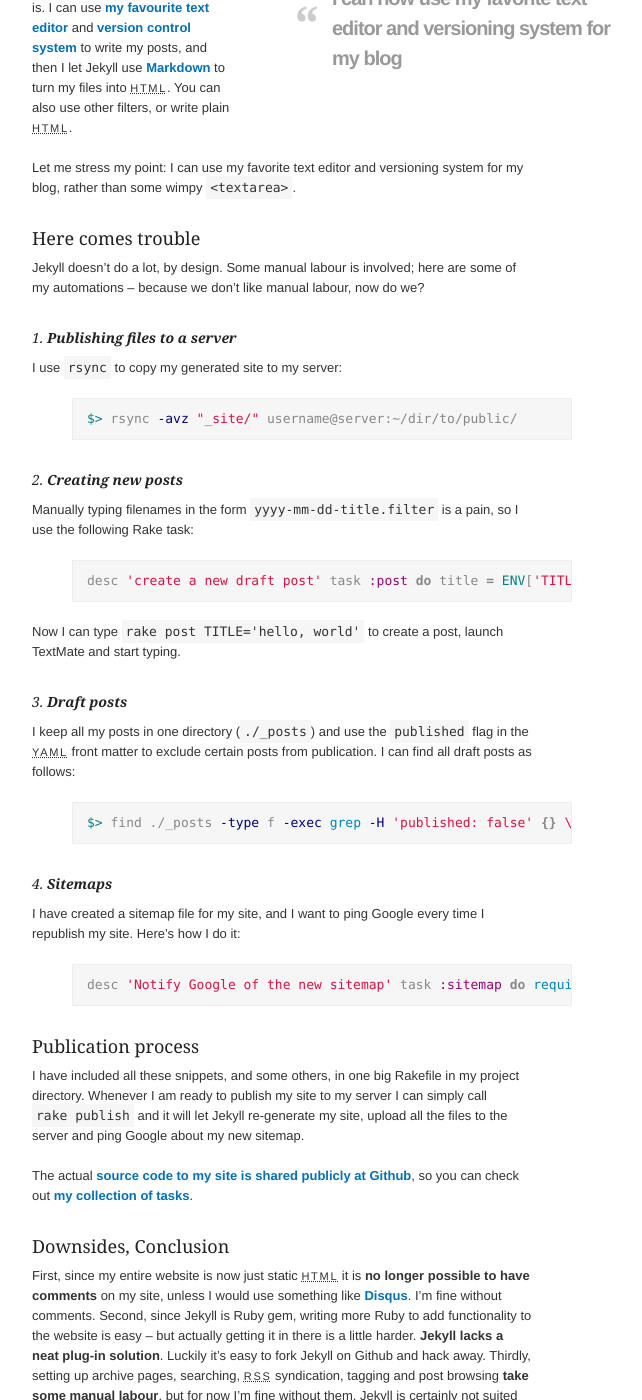
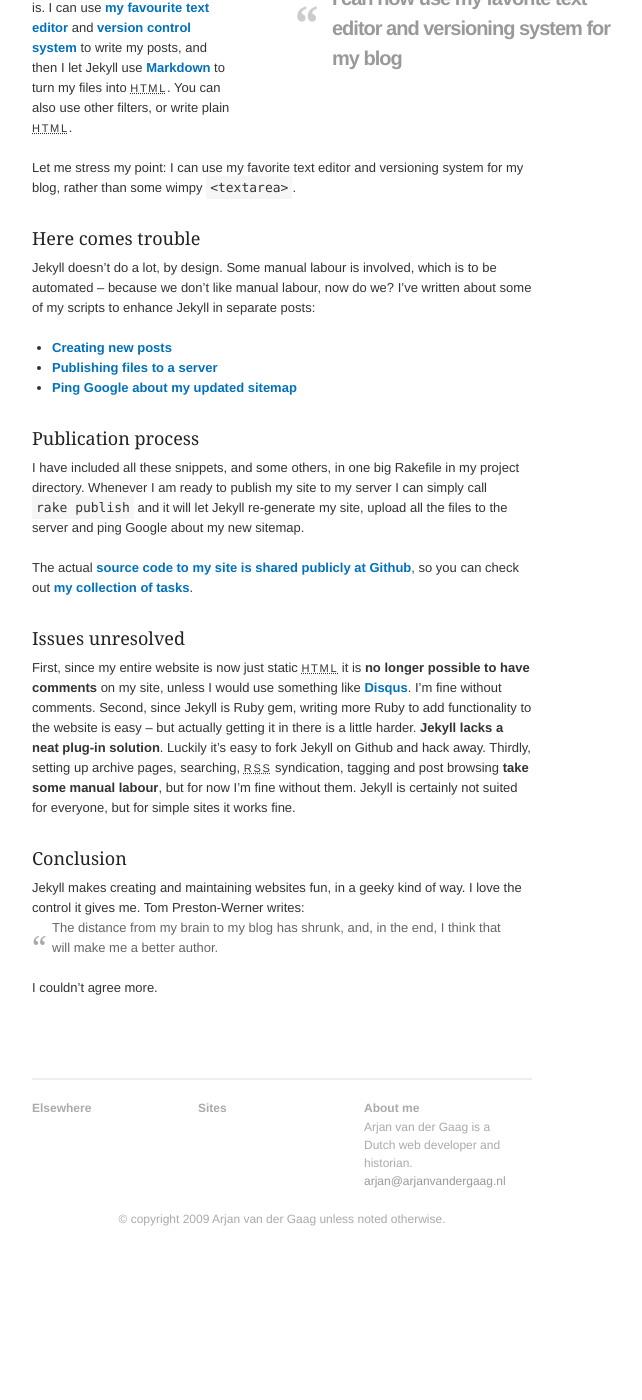
Before and after one commit to avdgaag/arjanvandergaag.nl, a Jekyll site: the page built from _posts/2009-06-07-using-jekyll-to-create-websites.markdown, in a window 1280 px wide and 1400 px high, scrolled down 542 px. Shown: the whole window, without its empty margins (358-1000 px from the left). Built offline with Jekyll 4.4.1, drawn with Linux system fonts in a browser that asks for light colours; after the commit the page ends 1810 px from its top, so only the background shows below that; part of the change alters nothing that is shown; some of the changed text lies outside the part shown.

Commit message:
Split Jekyll post into multiple entries

```diff
--- a/_posts/2009-06-16-using-jekyll-to-create-websites.markdown
+++ b/_posts/2009-06-07-using-jekyll-to-create-websites.markdown
@@ -2,7 +2,9 @@
 layout: post
 title: Using Jekyll to create websites
 published: true
-category: code
+categories:
+  - code
+  - jekyll
 ---
 
 To both speed up and simplify this site's maintenance I've gotten rid of
@@ -35,77 +37,13 @@ system for my blog, rather than some wimpy `<textarea>`.
 
 ## Here comes trouble
 
-Jekyll doesn't do a lot, by design. Some manual labour is involved; here are
-some of my automations -- because we don't like manual labour, now do we?
+Jekyll doesn't do a lot, by design. Some manual labour is involved, which is
+to be automated -- because we don't like manual labour, now do we? I've
+written about some of my scripts to enhance Jekyll in separate posts:
 
-### 1. **Publishing files to a server**
-
-I use `rsync` to copy my generated site to my server:
-
-{% highlight bash %}
-$> rsync -avz "_site/" username@server:~/dir/to/public/
-{% endhighlight %}
-
-### 2. **Creating new posts**
-
-Manually typing filenames in the form `yyyy-mm-dd-title.filter` is a
-pain, so I use the following Rake task:
-
-{% highlight ruby %}
-desc 'create a new draft post'
-task :post do
-  title = ENV['TITLE']
-  slug = "#{Date.today}-#{title.downcase.gsub(/[^\w]+/, '-')}"
-
-  file = File.join(File.dirname(__FILE__), '_posts', slug + '.markdown')
-
-  File.open(file, "w") do |f|
-    f << <<-EOS.gsub(/^    /, '')
-    ---
-    layout: post
-    title: #{title}
-    published: false
-    categories:
-    ---
-
-    EOS
-  end
-
-  system ("#{ENV['EDITOR']} #{file}")
-end
-{% endhighlight %}
-
-Now I can type `rake post TITLE='hello, world'` to create a post, launch
-TextMate and start typing.
-
-### 3. **Draft posts**
-
-I keep all my posts in one directory (`./_posts`) and use the `published` flag
-in the YAML front matter to exclude certain posts from publication. I can find
-all draft posts as follows:
-
-{% highlight bash %}
-$> find ./_posts -type f -exec grep -H 'published: false' {} \\;
-{% endhighlight %}
-
-### 4. **Sitemaps**
-
-I have created a sitemap file for my site, and I want to ping Google every
-time I republish my site. Here's how I do it:
-
-{% highlight ruby %}
-desc 'Notify Google of the new sitemap'
-task :sitemap do
-    require 'net/http'
-    require 'uri'
-    Net::HTTP.get(
-        'www.google.com',
-        '/webmasters/tools/ping?sitemap=' +
-        URI.escape('http://domain.com/sitemap.xml')
-    )
-  end
-end
-{% endhighlight %}
+- [Creating new posts][8]
+- [Publishing files to a server][9]
+- [Ping Google about my updated sitemap][10]
 
 ## Publication process
 
@@ -117,7 +55,7 @@ all the files to the server and ping Google about my new sitemap.
 The actual [source code to my site is shared publicly at Github][5], so you
 can check out [my collection of tasks][6].
 
-## Downsides, Conclusion
+## Issues unresolved
 
 First, since my entire website is now just static HTML it is **no longer
 possible to have comments** on my site, unless I would use something like
@@ -128,6 +66,8 @@ solution**. Luckily it's easy to fork Jekyll on Github and hack away. Thirdly,
 setting up archive pages, searching, RSS syndication, tagging and post
 browsing **take some manual labour**, but for now I'm fine without them.
 Jekyll is certainly not suited for everyone, but for simple sites it works fine.
+
+## Conclusion
 
 Jekyll makes creating and maintaining websites fun, in a geeky kind of way. I
 love the control it gives me. Tom Preston-Werner writes:
@@ -149,3 +89,7 @@ I couldn't agree more.
 [5]: http://github.com/avdgaag/arjanvandergaag.nl/tree/master "Browse the source code to this site at Github"
 [7]: http://disqus.com/ "DISQUS is a Javascript-based commenting system"
 [6]: http://github.com/avdgaag/arjanvandergaag.nl/blob/28539bc736a05b28f2aa4ef81e4f61f3f91375a0/Rakefile "See my project's Rakefile"
+
+[8]: /code/jekyll/2009/06/16/creating-new-jekyll-posts.html "Creating new empty posts with a rake task"
+[9]: /code/jekyll/2009/06/13/publishing-a-jekyll-website-to-a-server.html "Using rsync to copy files to my server"
+[10]: /code/jekyll/2009/06/10/rake-task-to-ping-google.html "Pinging Google with a Rake task"
--- /dev/null
+++ b/_posts/2009-06-10-rake-task-to-ping-google.markdown
@@ -0,0 +1,52 @@
+---
+layout: post
+title: Rake task to ping Google
+published: true
+categories:
+  - code
+  - jekyll
+---
+
+Creating and publishing a sitemap XML file helps search engines find and index
+all of your content. Most CMS alert Google to come check out your sitemap
+file, but here's a Rake task to do it yourself.
+{: .leader }
+
+This site is generated using Jekyll, a static website generator. I've got [a
+sitemap file set up][1] to include links to all my pages and posts. All I need
+now is to tell Google the file has changed -- and do that every time I push
+changes to my server.
+
+## Rake to the rescue
+
+I've set up the following Rake task to handle pinging Google for me:
+
+{% highlight ruby %}
+desc 'Notify Google of the new sitemap'
+task :sitemap do
+    require 'net/http'
+    require 'uri'
+    Net::HTTP.get(
+        'www.google.com',
+        '/webmasters/tools/ping?sitemap=' +
+        URI.escape('http://domain.com/sitemap.xml')
+    )
+  end
+end
+{% endhighlight %}
+
+Running `rake sitemap` is now enough to let Google know that my sitemap has
+changed. I have chained this task in my publication process, so that every
+time I run `rake publish` my site will be re-generated and published, and
+Google will be notified.
+
+I've also set up a task to ping [ping-o-matic][2]. You see
+[my entire `Rakefile` at Github][3].
+
+
+*[XML]: eXtensible Markup Language
+*[CMS]: Content Management System
+
+[1]: http://github.com/avdgaag/arjanvandergaag.nl/blob/cbc47e03d4cf766278f2982bfe79862cb251fd34/sitemap.xml "View my sitemap file on Github"
+[2]: http://pingomatic.com/ "Ping-o-Matic pings a lot of services for you"
+[3]: http://github.com/avdgaag/arjanvandergaag.nl/blob/28539bc736a05b28f2aa4ef81e4f61f3f91375a0/Rakefile "See my project's Rakefile"
--- /dev/null
+++ b/_posts/2009-06-13-publishing-a-jekyll-website-to-a-server.markdown
@@ -0,0 +1,46 @@
+---
+layout: post
+title: Publishing a Jekyll website to a server
+published: true
+categories:
+  - code
+  - jekyll
+---
+
+One of the problems with using Jekyll, a static website generator, is that you
+have to copy your files to a server _manually_ if you want the world to see
+them. Luckily, **it is easy to automate**.
+{: .leader }
+
+## Using `rsync`
+
+I use `rsync` to copy my generated site to my server. This works like a charm:
+
+{% highlight bash %}
+$> rsync -avz "_site/" username@server:~/dir/to/public/
+{% endhighlight %}
+
+The `avz` flags tell it to be verbose, and both archive and compress the data.
+
+## Rake task
+
+Remembering and typing that `rsync` line every time I want to publish my site
+is not a good idea, so I dropped the whole thing in a Rake task:
+
+{% highlight ruby %}
+desc 'rsync the contents of ./_site to the server'
+task :sync do
+  puts '* Publishing files to live server'
+  puts `rsync -avz "_site/" username@server:~/dir/to/public/`
+end
+{% endhighlight %}
+
+Publishing my site is now as easy as `rake sync`. The good thing about putting
+this in a Rake task is that I can now **chain the syncing with other tasks**:
+calling `rake publish` will re-generate my site, push code to Github, sync my
+site with the server and notify various web services about the changes to my
+site. Awesome.
+
+You can check out [my `Rakefile` at Github][1].
+
+[1]: http://github.com/avdgaag/arjanvandergaag.nl/blob/cbc47e03d4cf766278f2982bfe79862cb251fd34/Rakefile "View my Rakefile on Github"
--- /dev/null
+++ b/_posts/2009-06-16-creating-new-jekyll-posts.markdown
@@ -0,0 +1,95 @@
+---
+layout: post
+title: Creating new Jekyll posts
+published: true
+categories:
+  - code
+  - jekyll
+---
+
+Jekyll, a static site generator, is *blog-aware*. That means it tracks posts
+and publication dates. Working with such files can be tricky, but here is one
+way of using Rake to ease the pain.
+{: .leader }
+
+## What we need
+
+Jekyll requires blog posts to be saved in files with a specific filename. It
+should include the title of the post **and the publication date**. Example:
+2009-06-15-hello-world.markdown. The extension tells Jekyll what text filter
+to use (Markdown in this case).
+
+## What we want
+
+Manually typing filenames in the form `yyyy-mm-dd-title.filter` is a
+pain. I want to be able to create a post, given a title, and let it figure out
+the date itself.
+
+## What we get
+
+I use the following Rake task to create post files:
+
+{% highlight ruby linenos %}
+desc 'create a new draft post'
+task :post do
+  title = ENV['TITLE']
+  slug = "#{Date.today}-#{title.downcase.gsub(/[^\w]+/, '-')}"
+
+  file = File.join(
+    File.dirname(__FILE__),
+    '_posts',
+    slug + '.markdown'
+  )
+
+  File.open(file, "w") do |f|
+    f << <<-EOS.gsub(/^    /, '')
+    ---
+    layout: post
+    title: #{title}
+    published: false
+    categories:
+    ---
+
+    EOS
+  end
+
+  system ("#{ENV['EDITOR']} #{file}")
+end
+{% endhighlight %}
+
+Now I can type `rake post TITLE='hello, world'` to create a post. Here's what
+it does:
+
+1. At lines 3 and 4 it finds the `TITLE` argument and converts it to a
+   suitable filename with the current date prepended.
+2. At line 6 the filename is expanded to a full path to the file to create.
+3. The following block (8–18) writes a post template to that file. This is
+   some YAML front matter, with the `published` flag down by default.
+4. Finally, at line 20, it launches the file in my default text editor,
+   which in my case in [TextMate][1].
+
+## Draft posts
+
+With the `published` flag set to `false` **I can keep my drafts in my Git
+repository without actually publishing them**. I can find all draft posts
+using `rake drafts`:
+
+{% highlight ruby %}
+desc 'List all draft posts'
+task :drafts do
+  puts `find ./_posts -type f -exec grep -H 'published: false' {} \\;`
+end
+{% endhighlight %}
+
+## Renaming files
+
+One slight problem occurs when I want to rename the file to publish it on a
+different date. I don't have a task yet that can easily rename a file. It
+would also be useful to be able to override the default extension.
+
+There's still some work to do, but I guess I've got 80% of the scenarios
+covered.
+
+*[YAML]: Yet Another Markup Language
+
+[1]: http://macromates.com "TextMate is my favourite text editor"
```
Also changed, not shown: _posts/2009-06-04-hello-world.markdown (renamed from _posts/2009-06-9-hello-world.markdown).
